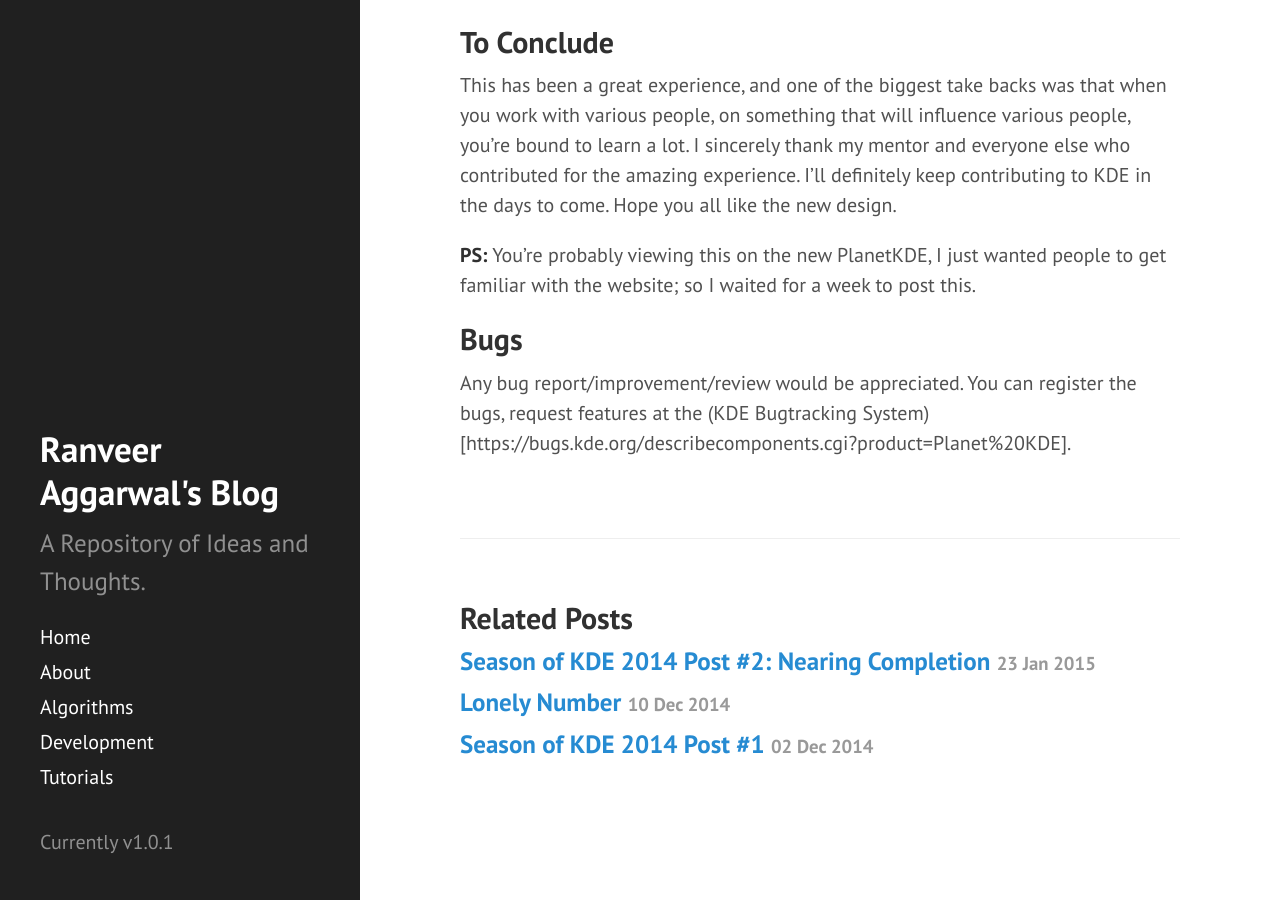
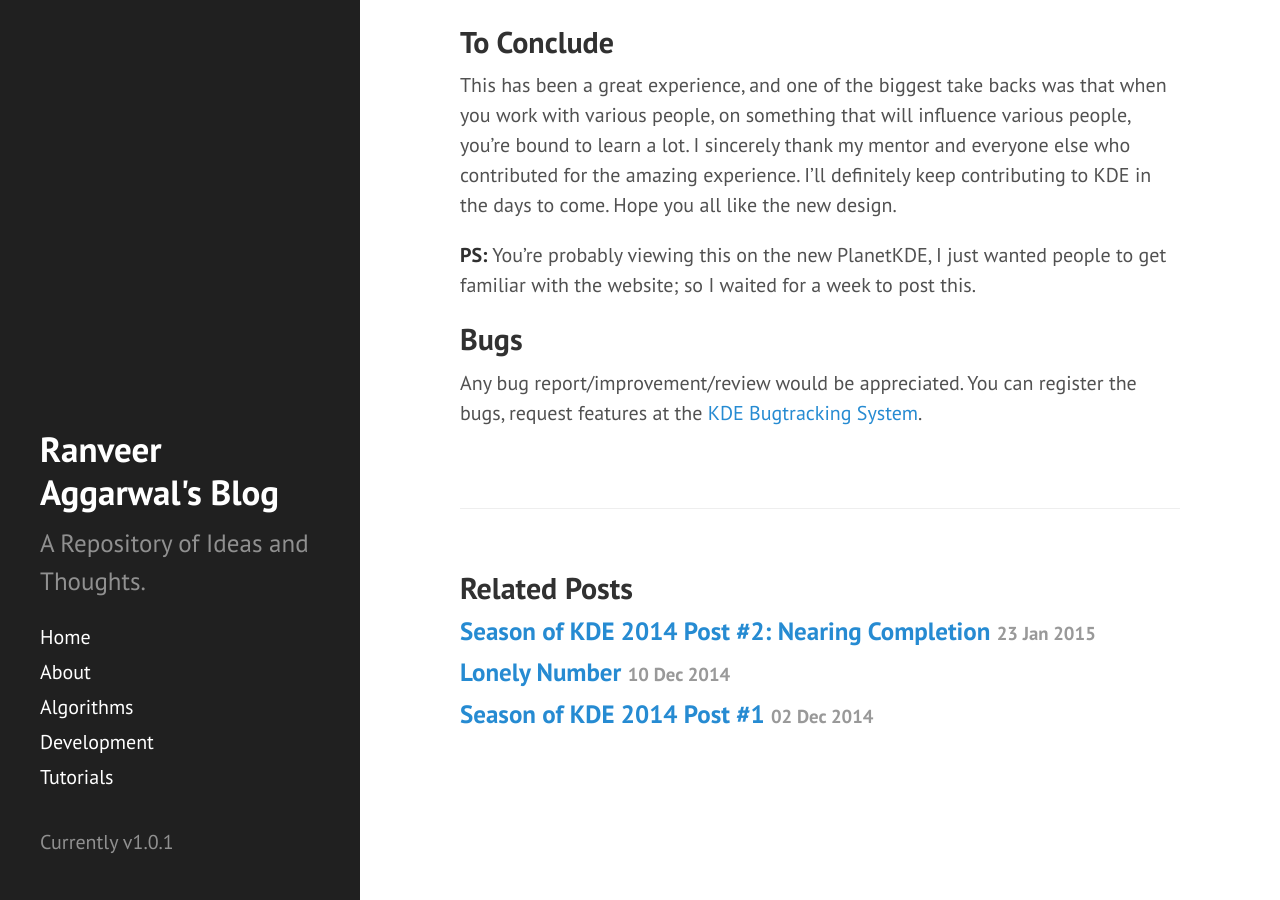
Before and after one commit to dscodebook/ranveeraggarwal.github.io, a Jekyll site: the page built from posts/kde/_posts/2015-02-09-sok-3.markdown, in a window 1280 px wide and 900 px high, scrolled down 740 px. Built offline with Jekyll 4.4.1, drawn with Linux system fonts in a browser that asks for light colours; Markdown is read by kramdown in place of the engine named in the settings.

Commit message:
sok complete1

```diff
--- a/posts/kde/_posts/2015-02-09-sok-3.markdown
+++ b/posts/kde/_posts/2015-02-09-sok-3.markdown
@@ -22,4 +22,4 @@ Hope you all like the new design.
 **PS:** You're probably viewing this on the new PlanetKDE, I just wanted people to get familiar with the website; so I waited for a week to post this.
 
 ##Bugs
-Any bug report/improvement/review would be appreciated. You can register the bugs, request features at the (KDE Bugtracking System)[https://bugs.kde.org/describecomponents.cgi?product=Planet%20KDE].
+Any bug report/improvement/review would be appreciated. You can register the bugs, request features at the [KDE Bugtracking System](https://bugs.kde.org/describecomponents.cgi?product=Planet%20KDE).
```
